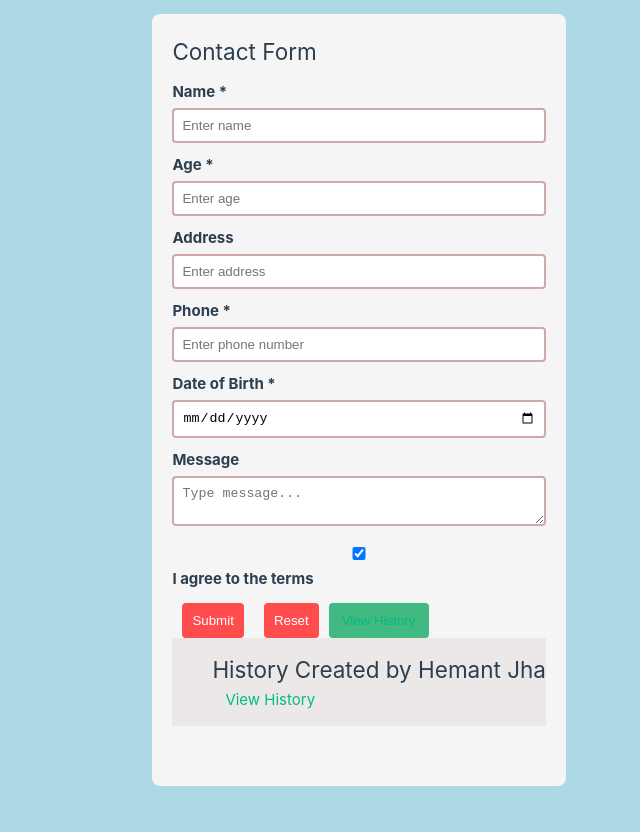
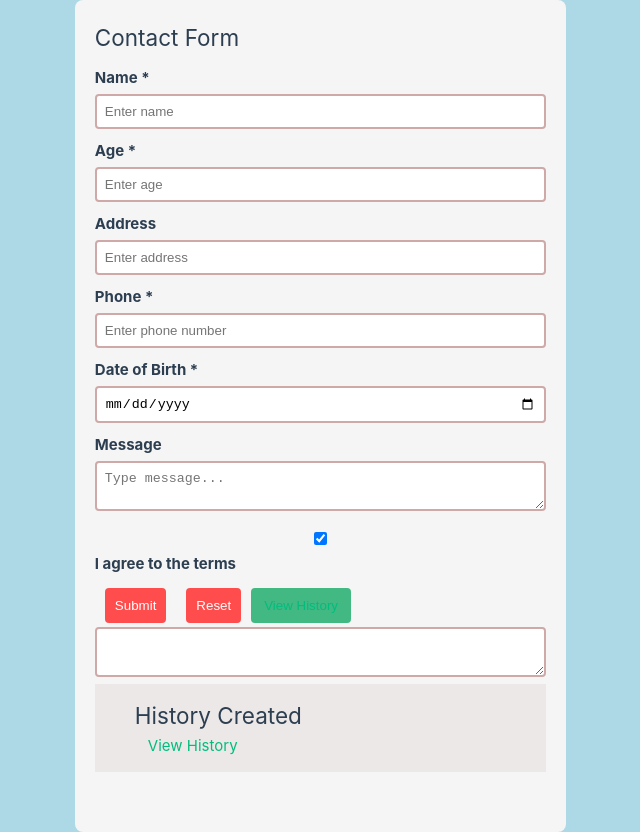
Before and after one commit to Khushi242541/FormVueNew, a Vue app in the folder Form/: page /new_Screen in a window 1280 px wide. Shown: the whole page, without its empty margins (74-714 px from the left). Before the commit the page ends 800 px from the top, so only its background shows below. Built offline with nearby package versions, Linux system fonts and the light colour scheme.

Commit message:
Updated code

```diff
--- a/Form/src/App.vue
+++ b/Form/src/App.vue
@@ -38,8 +38,10 @@
         <!-- <router-link to="/history" class="history-btn">View History</router-link> -->
         <!-- <button type="History" @click="historyButton">View History</button> -->
        <button type="History" @click="historyButton"><router-link to="new_Screen">View History</router-link></button>
+        <textarea v-model="historydata"></textarea>
+        <router-view>
 
-        <router-view></router-view>
+        </router-view>
       </form>
 
       <!-- <div v-if="success == true" class="success">
@@ -76,7 +78,8 @@
           errorPhone: "",
           errorDob: "",
           errorAgree: "",
-          success: true
+          success: true,
+          historydata:"",
       };
     },
     methods: {
@@ -141,6 +144,7 @@
         // })
         console.log('1::: ', 1);
         let register = await axios.get("http://localhost:5000/api/getusers")
+        this.historydata = JSON.stringify(register.data)
         console.log('register::: ', register);
       }
     },
@@ -236,7 +240,7 @@
     margin-top: 15px;
     padding: 10px;
     background: #d4edda;
-    color: #155724;
+    color: #041a09;
     border-radius: 4px;
     text-align: center;
   }
--- a/Form/src/components/new_Screen.vue
+++ b/Form/src/components/new_Screen.vue
@@ -1,7 +1,7 @@
 <template>
   <nav>
     <ul>
-      <h1>History Created by Hemant Jha</h1>
+      <h1>History Created</h1>
       <li><router-link to="/">View History</router-link></li>
 
     </ul>
```
